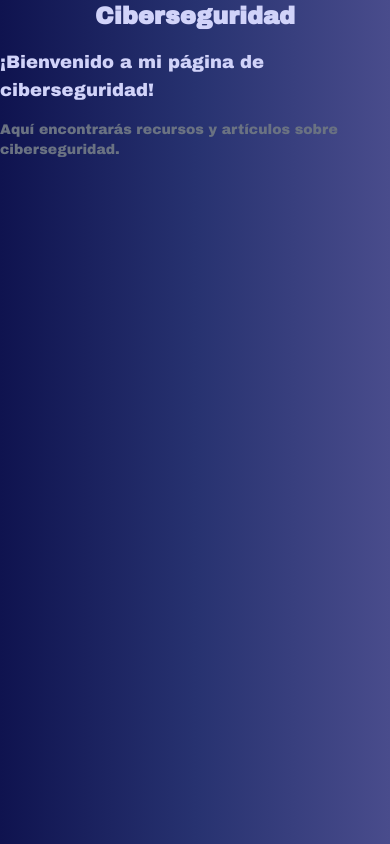
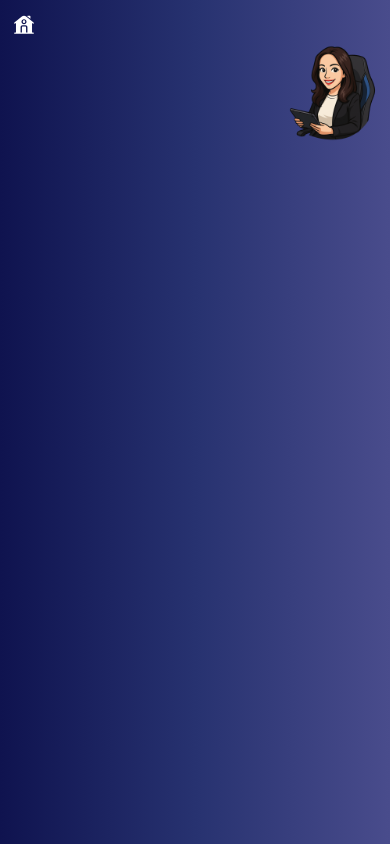
Before and after one commit to Jennga/porfolio, a Next.js app: page /menu/cyber in a window 390 px wide. Built offline with nearby package versions, Linux system fonts and the light colour scheme.

Commit message:
diseño blog1

```diff
--- /dev/null
+++ b/src/app/menu/cyber/Analisis.tsx
@@ -0,0 +1,11 @@
+import React from 'react';
+
+const Analisis: React.FC = () => {
+    return (
+        <nav>
+            {/* Menu content goes here */}
+        </nav>
+    );
+};
+
+export default Analisis;
--- /dev/null
+++ b/src/app/menu/cyber/Hacking.tsx
@@ -0,0 +1,11 @@
+import React from 'react';
+
+const Hacking: React.FC = () => {
+    return (
+        <nav>
+            {/* Menu content goes here */}
+        </nav>
+    );
+};
+
+export default Hacking;
--- /dev/null
+++ b/src/app/menu/cyber/Logros.tsx
@@ -0,0 +1,11 @@
+import React from 'react';
+
+const Logros: React.FC = () => {
+    return (
+        <nav>
+            {/* Menu content goes here */}
+        </nav>
+    );
+};
+
+export default Logros;
--- /dev/null
+++ b/src/app/menu/cyber/Menu.module.css
@@ -0,0 +1,19 @@
+.responsiveImg {
+  width: 200px;
+  height: auto;
+  max-width: 100%;
+}
+
+@media (max-width: 600px) {
+  .responsiveImg {
+    width: 100px;
+  }
+}
+@media (max-width: 600px) {
+  .responsiveBtn {
+    padding: 0 0.4vw !important;
+    margin: 3vw !important;
+    font-size: 0.9rem !important;
+    height: 1.6rem !important;
+  }
+}
--- /dev/null
+++ b/src/app/menu/cyber/Menu.tsx
@@ -0,0 +1,74 @@
+import React from 'react';
+import Link from 'next/link';
+import Image from 'next/image';
+import styles from './Menu.module.css';
+
+const buttonBase: React.CSSProperties = {
+  display: 'inline-flex',
+  alignItems: 'center',
+  height: '2.2rem',
+  padding: '0 0.9vw',
+  margin: '0.7vw',
+  gap: '0.4rem',
+  cursor: 'pointer',
+  borderRadius: '20px',
+  transition: 'background 0.2s, color 0.2s',
+  fontSize: 'clamp(0.9rem, 2vw, 1.2rem)',
+  minWidth: 0,
+};
+
+const buttonHover: React.CSSProperties = {
+  background: '#d1d3f9',
+  boxShadow: `
+    0 0 16px 4px rgba(72, 113, 181, 0.25),
+    0 4px 24px 0 rgba(72, 113, 181, 0.18),
+    0 1.5px 6px 0 rgba(0,0,0,0.10)
+  `,
+};
+
+const logo: React.CSSProperties = {
+    display: 'flex',
+    justifyContent: 'right',
+    alignItems: 'center',
+    margin: '2vw',
+    marginTop: '-2vw',
+    };
+
+export default function Menu() {
+  const [hover, setHover] = React.useState(false);
+
+  return (
+    <>
+    <nav>
+      <Link
+        href="/"
+        style={{
+          ...buttonBase,
+          ...(hover ? buttonHover : {}),
+        }}
+        onMouseEnter={() => setHover(true)}
+        onMouseLeave={() => setHover(false)}
+        className={styles.responsiveBtn}
+      >
+        <Image
+          src="/home.svg"
+          alt="home"
+          width={22}
+          height={22}
+          style={{ filter: hover ? 'invert(0) brightness(0.7)' :'invert(1) brightness(2)', display: 'block'
+           }}
+        />
+      </Link>
+    </nav>
+    <div style={logo}>
+           <Image
+              src="/caricaturamia.png"
+              alt="caricatura"
+              width={200}
+              height={200}
+              className={styles.responsiveImg}
+           />
+    </div>
+    </>
+  );
+}
--- /dev/null
+++ b/src/app/menu/cyber/Normativa.tsx
@@ -0,0 +1,11 @@
+import React from 'react';
+
+const Normativa: React.FC = () => {
+    return (
+        <nav>
+            {/* Menu content goes here */}
+        </nav>
+    );
+};
+
+export default Normativa;
--- a/src/app/menu/cyber/page.tsx
+++ b/src/app/menu/cyber/page.tsx
@@ -1,11 +1,18 @@
+"use client";
+import Menu from './Menu';
+import Logros from './Logros';
+import Analisis from './Analisis';
+import Hacking from './Hacking';
+import Normativa from './Normativa';
+import React, { useState, useEffect } from 'react';
 export default function CyberPage() {
     return (
-        <div className="flex flex-col items-center justify-center gap-4">
-        <h1 className="text-2xl font-bold">Ciberseguridad</h1>
-        <p className="text-lg">¡Bienvenido a mi página de ciberseguridad!</p>
-        <p className="text-sm text-gray-500">
-            Aquí encontrarás recursos y artículos sobre ciberseguridad.
-        </p>
-        </div>
+        <main>
+            <Menu/>
+            <Logros/>
+            <Analisis/>
+            <Hacking/>
+            <Normativa/>
+        </main>
     );
     }
```
Also changed, not shown: public/home.svg (added).
